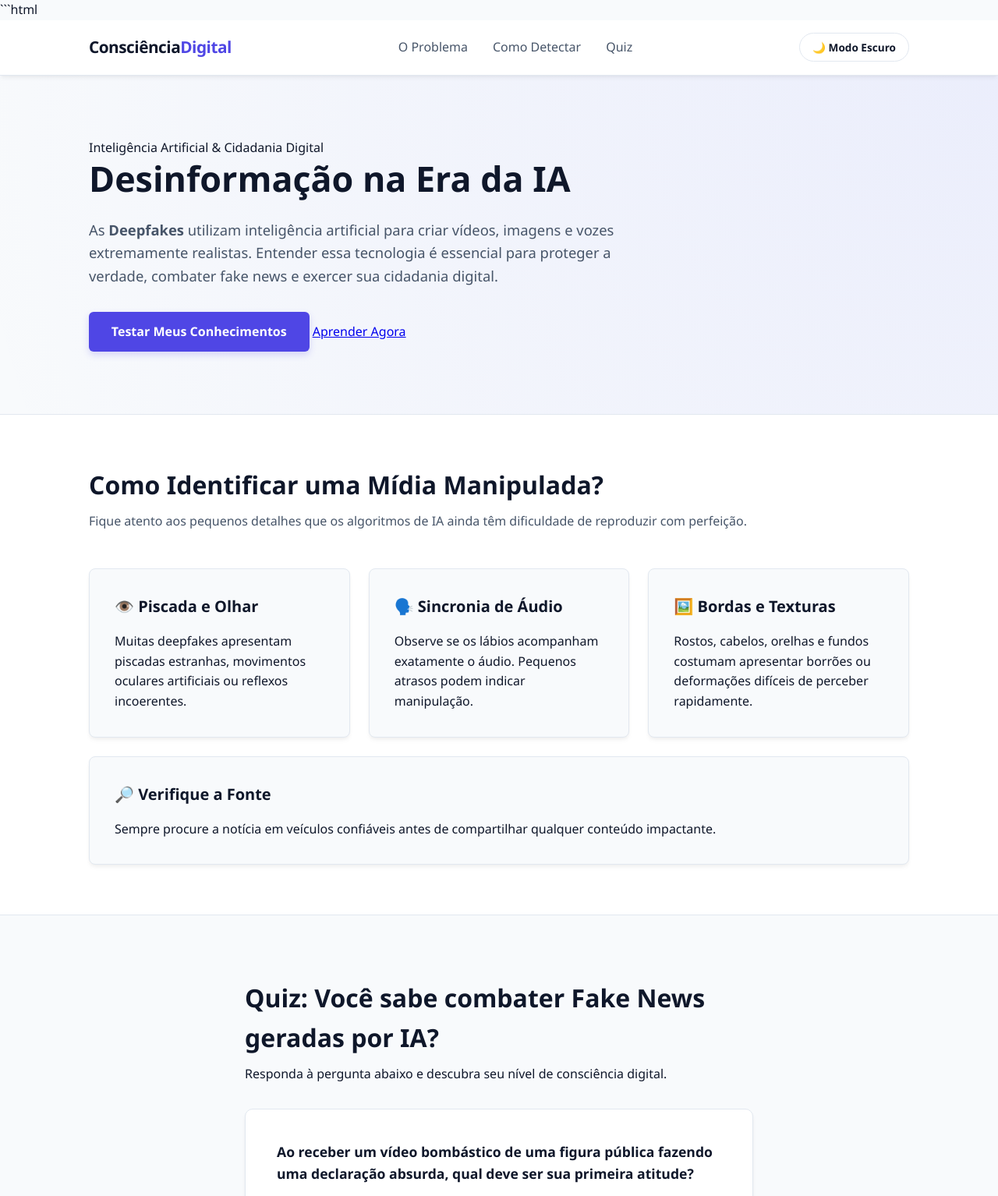
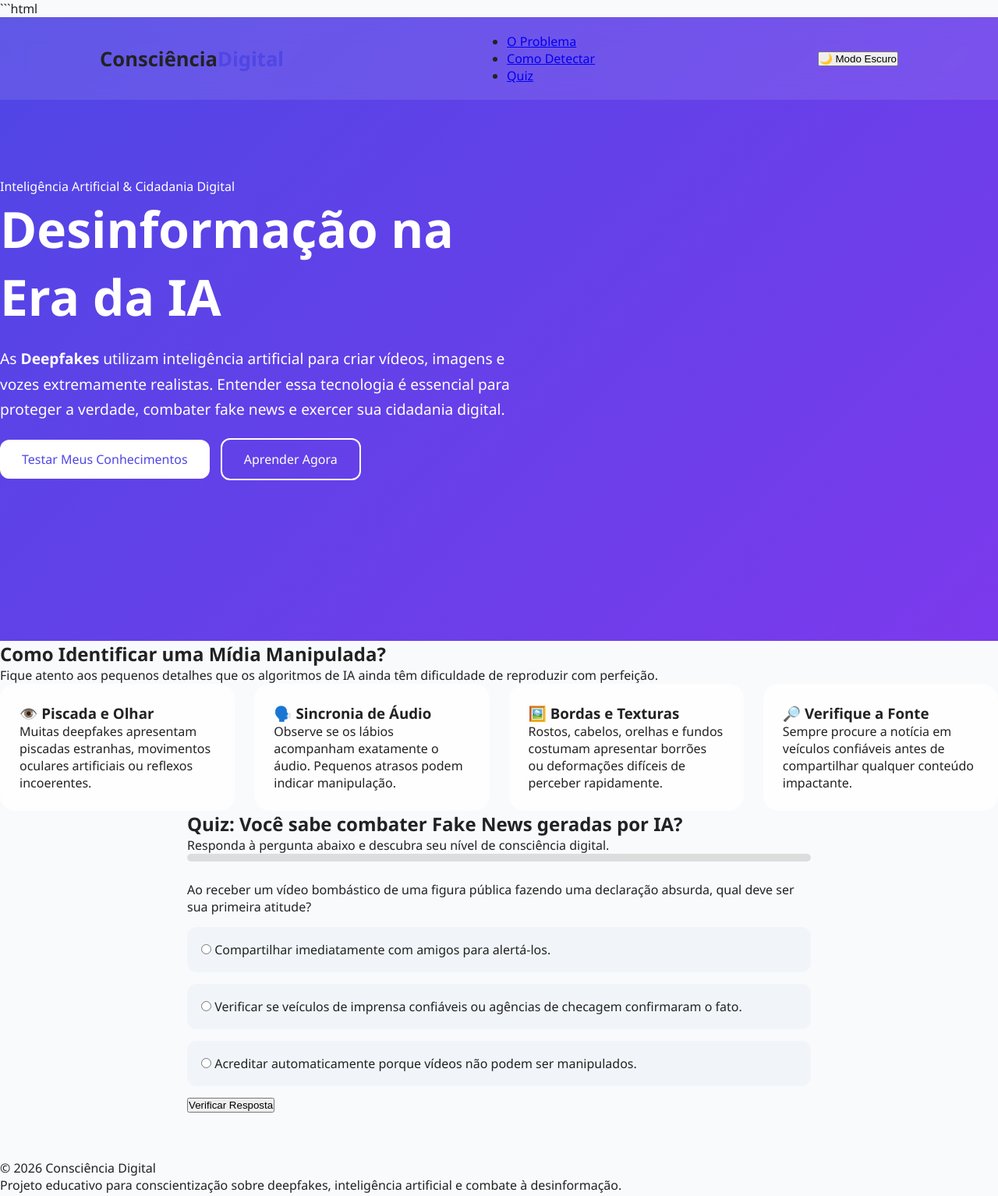
Before and after one commit to silvakaliel-eng/Cidadania-Digital-e-Intelig-ncia-Artificial, a plain HTML site: page index.html in a window 1280 px wide. Shown: the top 1534 px of the page at 78% size. Drawn offline with Linux system fonts and the light colour scheme; files that its build step writes are made by us from their sources; files whose address does not match are found by name.

Commit message:
Update style.css

```diff
--- a/style.css
+++ b/style.css
@@ -1,333 +1,229 @@
-/* ==========================================================================
-   Variáveis de Ambiente e Temas (Claro/Escuro)
-   ========================================================================== */
-:root {
-    --bg-main: #f8fafc;
-    --bg-card: #ffffff;
-    --text-primary: #0f172a;
-    --text-secondary: #475569;
-    --accent-color: #4f46e5;
-    --accent-hover: #4338ca;
-    --border-color: #e2e8f0;
-    --feedback-success: #10b981;
-    --feedback-error: #ef4444;
-    --shadow: 0 4px 6px -1px rgba(0, 0, 0, 0.05), 0 2px 4px -1px rgba(0, 0, 0, 0.03);
+:root{
+    --primary:#4f46e5;
+    --secondary:#7c3aed;
+    --dark:#0f172a;
+    --light:#f8fafc;
+    --card:#ffffff;
 }
 
-[data-theme="dark"] {
-    --bg-main: #0f172a;
-    --bg-card: #1e293b;
-    --text-primary: #f8fafc;
-    --text-secondary: #cbd5e1;
-    --accent-color: #818cf8;
-    --accent-hover: #6366f1;
-    --border-color: #334155;
-    --shadow: 0 4px 6px -1px rgba(0, 0, 0, 0.3);
+*{
+    margin:0;
+    padding:0;
+    box-sizing:border-box;
+    scroll-behavior:smooth;
 }
 
-/* ==========================================================================
-   Resets e Configurações de Base
-   ========================================================================== */
-* {
-    margin: 0;
-    padding: 0;
-    box-sizing: border-box;
-    font-family: 'Segoe UI', system-ui, sans-serif;
-    transition: background-color 0.25s ease, color 0.25s ease, border-color 0.25s ease;
+body{
+    font-family:'Segoe UI',sans-serif;
+    background:var(--light);
+    color:#222;
+    transition:.4s;
 }
 
-body {
-    background-color: var(--bg-main);
-    color: var(--text-primary);
-    line-height: 1.6;
+body.dark{
+    background:#020617;
+    color:white;
 }
 
-.container {
-    width: 100%;
-    max-width: 1100px;
-    margin: 0 auto;
-    padding: 0 1.5rem;
+/* NAVBAR */
+
+.navbar{
+    display:flex;
+    justify-content:space-between;
+    align-items:center;
+    padding:20px 10%;
+    position:fixed;
+    width:100%;
+    z-index:1000;
+
+    backdrop-filter:blur(15px);
+    background:rgba(255,255,255,.1);
 }
 
-html {
-    scroll-behavior: smooth;
+.logo{
+    font-size:1.6rem;
+    font-weight:bold;
 }
 
-/* ==========================================================================
-   Navegação (Header & Navbar)
-   ========================================================================== */
-header {
-    background-color: var(--bg-card);
-    border-bottom: 1px solid var(--border-color);
-    position: sticky;
-    top: 0;
-    z-index: 1000;
-    box-shadow: var(--shadow);
+.logo span{
+    color:var(--primary);
 }
 
-.navbar {
-    display: flex;
-    justify-content: space-between;
-    align-items: center;
-    height: 70px;
-    max-width: 1100px;
-    margin: 0 auto;
-    padding: 0 1.5rem;
+/* HERO */
+
+.hero-section{
+    min-height:100vh;
+
+    display:flex;
+    align-items:center;
+
+    background:
+    linear-gradient(
+        135deg,
+        #4f46e5,
+        #7c3aed
+    );
+
+    color:white;
 }
 
-.logo {
-    font-size: 1.3rem;
-    font-weight: 700;
-    letter-spacing: -0.5px;
+.hero-text{
+    max-width:700px;
 }
 
-.logo span {
-    color: var(--accent-color);
+.hero-text h1{
+    font-size:4rem;
+    margin-bottom:20px;
 }
 
-.nav-links {
-    display: flex;
-    list-style: none;
-    gap: 2rem;
+.hero-text p{
+    font-size:1.2rem;
+    line-height:1.7;
 }
 
-.nav-links a {
-    text-decoration: none;
-    color: var(--text-secondary);
-    font-weight: 500;
+/* BOTÕES */
+
+.btn-primary,
+.btn-secondary{
+    display:inline-block;
+    margin-top:20px;
+    padding:14px 28px;
+    border-radius:12px;
+    text-decoration:none;
+    transition:.3s;
 }
 
-.nav-links a:hover {
-    color: var(--accent-color);
+.btn-primary{
+    background:white;
+    color:#4f46e5;
 }
 
-.btn-toggle {
-    background: transparent;
-    border: 1px solid var(--border-color);
-    color: var(--text-primary);
-    padding: 0.5rem 1rem;
-    border-radius: 30px;
-    cursor: pointer;
-    font-size: 0.85rem;
-    font-weight: 600;
+.btn-primary:hover{
+    transform:translateY(-4px);
 }
 
-.btn-toggle:hover {
-    background-color: var(--border-color);
+.btn-secondary{
+    border:2px solid white;
+    color:white;
+    margin-left:10px;
 }
 
-/* ==========================================================================
-   Seção Hero
-   ========================================================================== */
-.hero-section {
-    padding: 5rem 0;
-    background: radial-gradient(circle at top right, rgba(81, 92, 248, 0.08), transparent);
+/* CARDS */
+
+.cards-grid{
+    display:grid;
+    grid-template-columns:
+    repeat(auto-fit,minmax(280px,1fr));
+    gap:25px;
 }
 
-.hero-text {
-    max-width: 700px;
+.card{
+    background:rgba(255,255,255,.8);
+
+    backdrop-filter:blur(15px);
+
+    padding:25px;
+
+    border-radius:20px;
+
+    transition:.4s;
 }
 
-.hero-text h1 {
-    font-size: 2.8rem;
-    line-height: 1.2;
-    margin-bottom: 1.5rem;
-    color: var(--text-primary);
+.card:hover{
+    transform:
+    translateY(-10px)
+    scale(1.03);
+
+    box-shadow:
+    0 20px 40px rgba(0,0,0,.15);
 }
 
-.hero-text p {
-    font-size: 1.15rem;
-    color: var(--text-secondary);
-    margin-bottom: 2rem;
+/* QUIZ */
+
+.quiz-container{
+    max-width:800px;
+    margin:auto;
 }
 
-.btn-primary {
-    display: inline-block;
-    background-color: var(--accent-color);
-    color: #ffffff !important;
-    text-decoration: none;
-    padding: 0.8rem 1.8rem;
-    border-radius: 6px;
-    font-weight: 600;
-    box-shadow: 0 4px 10px rgba(79, 70, 229, 0.2);
+.option-label{
+    display:block;
+
+    margin:15px 0;
+
+    padding:18px;
+
+    border-radius:12px;
+
+    background:#f1f5f9;
+
+    cursor:pointer;
+
+    transition:.3s;
 }
 
-.btn-primary:hover {
-    background-color: var(--accent-hover);
+.option-label:hover{
+    background:#dbeafe;
 }
 
-/* ==========================================================================
-   Seção de Recursos (Cards com Flexbox)
-   ========================================================================== */
-.guide-section {
-    padding: 4rem 0;
-    background-color: var(--bg-card);
-    border-top: 1px solid var(--border-color);
-    border-bottom: 1px solid var(--border-color);
+.feedback-box{
+    margin-top:20px;
+    padding:20px;
+    border-radius:12px;
 }
 
-.guide-section h2, .quiz-section h2 {
-    font-size: 2rem;
-    margin-bottom: 0.5rem;
+.correct{
+    background:#dcfce7;
+    color:#166534;
 }
 
-.subtitle {
-    color: var(--text-secondary);
-    margin-bottom: 3rem;
+.incorrect{
+    background:#fee2e2;
+    color:#991b1b;
 }
 
-.cards-grid {
-    display: flex;
-    flex-wrap: wrap;
-    gap: 1.5rem;
+/* PROGRESS BAR */
+
+.progress-bar{
+    height:10px;
+    background:#ddd;
+    border-radius:20px;
+    overflow:hidden;
+    margin-bottom:25px;
 }
 
-.card {
-    background-color: var(--bg-main);
-    border: 1px solid var(--border-color);
-    border-radius: 8px;
-    padding: 2rem;
-    flex: 1 1 calc(33.333% - 1rem);
-    min-width: 280px;
-    box-shadow: var(--shadow);
+.progress{
+    height:100%;
+    width:0%;
+    background:linear-gradient(
+        90deg,
+        #4f46e5,
+        #7c3aed
+    );
+
+    transition:.5s;
 }
 
-.card:hover {
-    transform: translateY(-4px);
-    border-color: var(--accent-color);
-    transition: transform 0.2s ease, border-color 0.2s ease;
+/* BOTÃO TOPO */
+
+#backToTop{
+    position:fixed;
+    right:25px;
+    bottom:25px;
+
+    width:55px;
+    height:55px;
+
+    border:none;
+    border-radius:50%;
+
+    background:#4f46e5;
+    color:white;
+
+    cursor:pointer;
+
+    display:none;
+
+    font-size:20px;
+
+    box-shadow:0 5px 20px rgba(0,0,0,.2);
 }
-
-.card h3 {
-    margin-bottom: 1rem;
-    font-size: 1.25rem;
-}
-
-/* ==========================================================================
-   Seção de Quiz e Formulários
-   ========================================================================== */
-.quiz-section {
-    padding: 5rem 0;
-}
-
-.quiz-container {
-    max-width: 700px !important;
-}
-
-#quiz-form {
-    background-color: var(--bg-card);
-    border: 1px solid var(--border-color);
-    padding: 2.5rem;
-    border-radius: 10px;
-    box-shadow: var(--shadow);
-    margin-top: 2rem;
-}
-
-.form-question {
-    margin-bottom: 2rem;
-}
-
-.question-text {
-    font-size: 1.1rem;
-    font-weight: 600;
-    margin-bottom: 1.5rem;
-}
-
-.option-label {
-    display: flex;
-    align-items: flex-start;
-    gap: 1rem;
-    background-color: var(--bg-main);
-    border: 1px solid var(--border-color);
-    padding: 1rem;
-    border-radius: 6px;
-    margin-bottom: 1rem;
-    cursor: pointer;
-}
-
-.option-label:hover {
-    border-color: var(--accent-color);
-}
-
-.option-label input[type="radio"] {
-    margin-top: 0.25rem;
-    accent-color: var(--accent-color);
-}
-
-.btn-submit {
-    width: 100%;
-    background-color: var(--accent-color);
-    color: white;
-    border: none;
-    padding: 1rem;
-    font-size: 1rem;
-    font-weight: 600;
-    border-radius: 6px;
-    cursor: pointer;
-}
-
-.btn-submit:hover {
-    background-color: var(--accent-hover);
-}
-
-/* Estado de Feedback */
-.feedback-box {
-    margin-top: 1.5rem;
-    padding: 1.25rem;
-    border-radius: 6px;
-    font-weight: 500;
-    text-align: center;
-}
-
-.feedback-box.success {
-    background-color: rgba(16, 185, 129, 0.15);
-    color: var(--feedback-success);
-    border: 1px solid var(--feedback-success);
-}
-
-.feedback-box.error {
-    background-color: rgba(239, 68, 68, 0.15);
-    color: var(--feedback-error);
-    border: 1px solid var(--feedback-error);
-}
-
-.hidden {
-    display: none !important;
-}
-
-/* ==========================================================================
-   Footer
-   ========================================================================== */
-footer {
-    background-color: var(--bg-card);
-    border-top: 1px solid var(--border-color);
-    padding: 2.5rem 0;
-    text-align: center;
-    font-size: 0.9rem;
-    color: var(--text-secondary);
-}
-
-footer p + p {
-    margin-top: 0.5rem;
-}
-
-/* ==========================================================================
-   Media Queries (Responsividade Avançada)
-   ========================================================================== */
-@media (max-width: 768px) {
-    .navbar {
-        padding: 0 1rem;
-    }
-
-    .nav-links {
-        display: none; /* Em projetos reais usaríamos menu hambúrguer, mas preservando o clean layout desktop/mobile */
-    }
-
-    .hero-text h1 {
-        font-size: 2rem;
-    }
-
-    #quiz-form {
-        padding: 1.5rem;
-    }
-}
```
